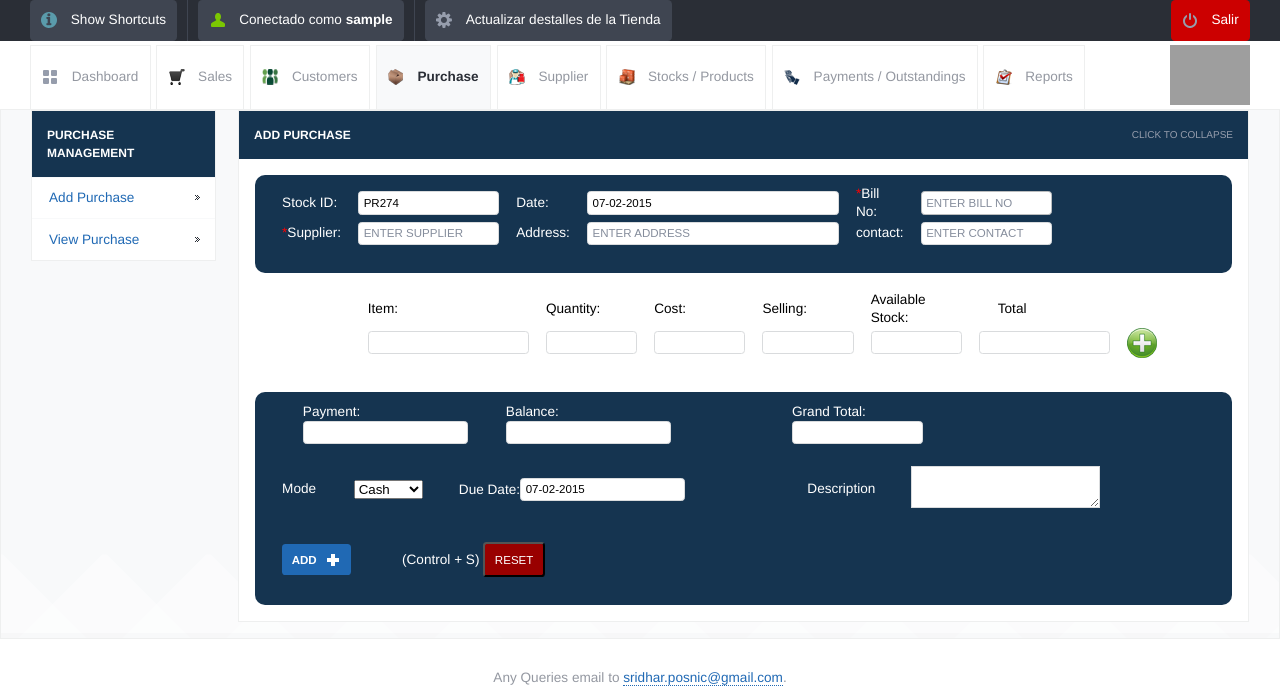
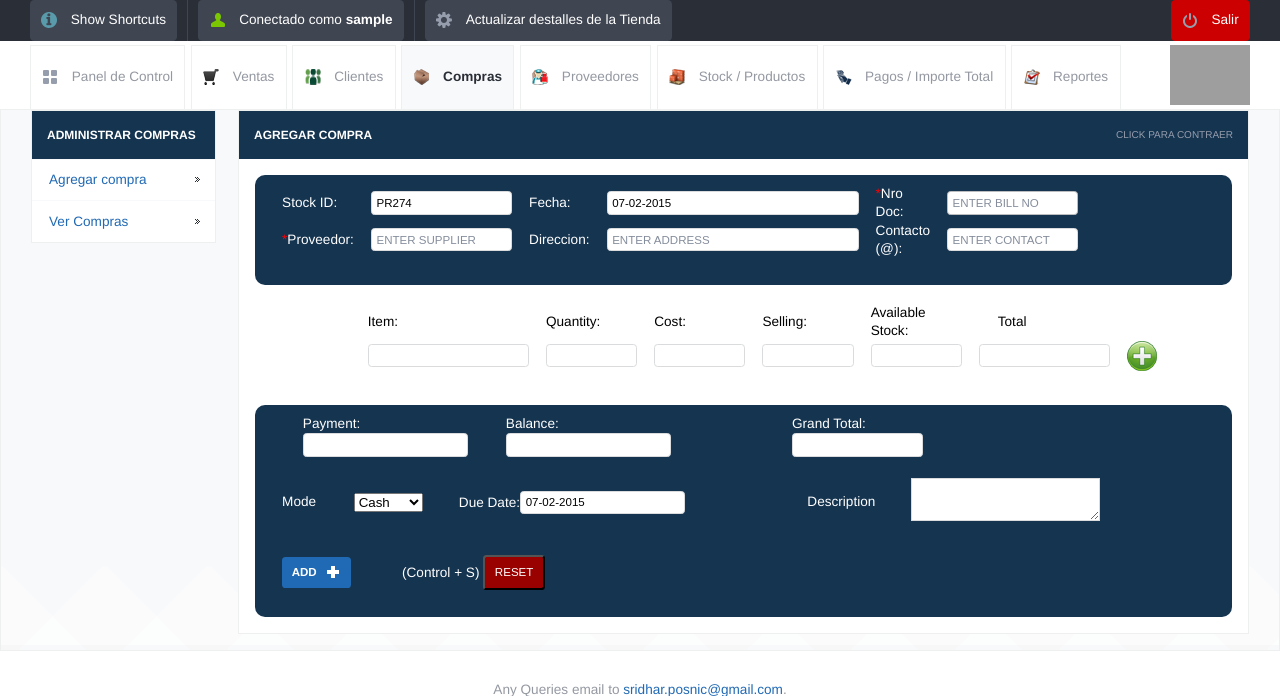
Before and after one commit to phant88/Almacenes, a PHP site: page /add_purchase.php in a window 1280 px wide. Shown: the top 696 px of the page. Run offline with PHP 8.4, Linux system fonts and the light colour scheme; the visitor is signed in with stand-in values (Sample User, id 1); data comes from the database, SQL or seed files in the repository; some web fonts are replaced; grey boxes are pictures that could not be loaded.

Commit message:
ACtualizacion de conexion a BD

```diff
--- a/add_purchase.php
+++ b/add_purchase.php
@@ -7,12 +7,10 @@ include_once("init.php");
 
 
 
-
 					));
 
 					$gump->filter_rules(array(
 							'supplier'    	  => 'trim|sanitize_string|mysql_escape'
-
 
 					));
 
@@ -23,18 +21,17 @@ include_once("init.php");
 						$cost    	= "";
 						$bill_no 	= "";
 
-
 					if($validated_data === false) {
 							echo $gump->get_readable_errors(true);
 					} else {
 							$username = $_SESSION['username'];
 
-							$stockid=mysql_real_escape_string($_POST['stockid']);
+							$stockid=mysqli_real_escape_string($db->getConnection(),$_POST['stockid']);
 
-							$bill_no =mysql_real_escape_string($_POST['bill_no']);
-							$supplier=mysql_real_escape_string($_POST['supplier']);
-							$address=mysql_real_escape_string($_POST['address']);
-							$contact=mysql_real_escape_string($_POST['contact']);
+							$bill_no =mysqli_real_escape_string($db->getConnection(),$_POST['bill_no']);
+							$supplier=mysqli_real_escape_string($db->getConnection(),$_POST['supplier']);
+							$address=mysqli_real_escape_string($db->getConnection(),$_POST['address']);
+							$contact=mysqli_real_escape_string($db->getConnection(),$_POST['contact']);
 							$stock_name=$_POST['stock_name'];
 
 							$count = $db->countOf("supplier_details", "supplier_name='$supplier'");
@@ -48,11 +45,11 @@ include_once("init.php");
 							$cost=$_POST['cost'];
 							$total=$_POST['total'];
 							$subtotal=$_POST['subtotal'];
-							$description=mysql_real_escape_string($_POST['description']);
-							$due=mysql_real_escape_string($_POST['duedate']);
-							$payment=mysql_real_escape_string($_POST['payment']);
-							$balance=mysql_real_escape_string($_POST['balance']);
-							$mode=mysql_real_escape_string($_POST['mode']);
+							$description=mysqli_real_escape_string($db->getConnection(),$_POST['description']);
+							$due=mysqli_real_escape_string($db->getConnection(),$_POST['duedate']);
+							$payment=mysqli_real_escape_string($db->getConnection(),$_POST['payment']);
+							$balance=mysqli_real_escape_string($db->getConnection(),$_POST['balance']);
+							$mode=mysqli_real_escape_string($db->getConnection(),$_POST['mode']);
 
 					$autoid=$_POST['stockid'];
 					$autoid1=$autoid;
@@ -69,25 +66,18 @@ include_once("init.php");
 
 			$db->query("insert into stock_details(stock_id,stock_name,stock_quatity,supplier_id,company_price,selling_price) values('$autoid','$stock_name[$i]',0,'$supplier',$cost[$i],$sell[$i])");
 
-
 			$db->query("INSERT INTO stock_entries(stock_id,stock_name, stock_supplier_name, quantity, company_price, selling_price, opening_stock, closing_stock, date, username, type, total, payment, balance, mode, description, due, subtotal,count1,billnumber) VALUES ( '$autoid1','$stock_name[$i]','$supplier',$quty[$i],$cost[$i],$sell[$i],0,$quty[$i],'$date','$username','entry',$total[$i],$payment,$balance,'$mode','$description','$due',$subtotal,$i+1,'$bill_no')");
 
 			}
 
 			else if($count==1)
 			{
-
 				$amount = $db->queryUniqueValue("SELECT quantity FROM stock_avail WHERE name='$stock_name[$i]'");
 				$amount1 = $amount + $quty[$i];
 				$db->execute("UPDATE stock_avail SET quantity=$amount1 WHERE name='$stock_name[$i]'");
 			$db->query("INSERT INTO stock_entries(stock_id,stock_name,stock_supplier_name,quantity,company_price,selling_price,opening_stock,closing_stock,date,username,type,total,payment,balance,mode,description,due,subtotal,count1,billnumber) VALUES ('$autoid1','$stock_name[$i]','$supplier',$quty[$i],$cost[$i],$sell[$i],$amount,$amount1,'$date','$username','entry',$total[$i],$payment,$balance,'$mode','$description','$due',$subtotal,$i+1,'$bill_no')");
 			//INSERT INTO `stock`.`stock_entries` (`id`, `stock_id`, `stock_name`, `stock_supplier_name`, `category`, `quantity`, `company_price`, `selling_price`, `opening_stock`, `closing_stock`, `date`, `username`, `type`, `salesid`, `total`, `payment`, `balance`, `mode`, `description`, `due`, `subtotal`, `count1`)
 			//VALUES (NULL, '$autoid1', '$stock_name[$i]', '$supplier', '', '$quantity', '$brate', '$srate', '$amount', '$amount1', '$mysqldate', 'sdd', 'entry', 'Sa45', '432.90', '2342.90', '24.34', 'cash', 'sdflj', '2010-03-25 12:32:02', '45645', '1');
-
-
-
-
-
 
             }
 }
@@ -99,7 +89,6 @@ include_once("init.php");
 
 ?>
 <!DOCTYPE html>
-
 <html lang="en">
 	<head>
 		<meta charset="utf-8">
@@ -156,7 +145,6 @@ $(function() {
 
 
 
-
 						});
 			$("#quty").blur(function()
 						{
@@ -181,21 +169,16 @@ $(function() {
 
 
 
-
 						});
 			$('#test1').jdPicker();
 			$('#test2').jdPicker();
-
-
 
 					var hauteur=0;
 					$('.code').each(function(){
 						if($(this).height()>hauteur) hauteur = $(this).height();
 					});
-
 					$('.code').each(function(){ $(this).height(hauteur); });
 				});
-
 			</script>
 			<script>
 			/*$.validator.setDefaults({
@@ -256,7 +239,6 @@ function numbersonly(e){
 			}
 
 
-
 			</script>
 			<script type="text/javascript">
 			function remove_row(o) {
@@ -297,7 +279,6 @@ function numbersonly(e){
 			document.getElementById(item+'st').value=code;
 			document.getElementById(item+'to').value=total;
 			document.getElementById('item').focus();
-
 			}else{
 			alert('Please Select An Item');
 			}
@@ -312,7 +293,6 @@ function numbersonly(e){
 			document.getElementById('main_grand_total').value=parseFloat(document.getElementById('grand_total').value);
 			document.getElementById(id+'to').value=document.getElementById('total').value;
 			document.getElementById(id+'id').value=id;
-
 			document.getElementById(id+'my_tot').value=document.getElementById('posnic_total').value
 			document.getElementById('quty').value="";
 			document.getElementById('cost').value="";
@@ -439,13 +419,10 @@ function balance_amount(){
 			document.getElementById('balance').value="";
 			}
 
-
 			}
 			</script>
-
 		</head>
 		<body>
-
 			<!-- TOP BAR -->
 			<?php include_once("tpl/top_bar.php"); ?>
 			<?php include_once("dist/bootstrap.php"); ?>
@@ -458,23 +435,13 @@ function balance_amount(){
 
 				<div class="page-full-width cf">
 
-			<ul id="tabs" class="fl">
-				<li><a href="dashboard.php" class="dashboard-tab">Dashboard</a></li>
-				<li><a href="view_sales.php" class="sales-tab">Sales</a></li>
-				<li><a href="view_customers.php" class=" customers-tab">Customers</a></li>
-				<li><a href="view_purchase.php" class="active-tab purchase-tab">Purchase</a></li>
-				<li><a href="view_supplier.php" class=" supplier-tab">Supplier</a></li>
-				<li><a href="view_product.php" class="stock-tab">Stocks / Products</a></li>
-				<li><a href="view_payments.php" class="payment-tab">Payments / Outstandings</a></li>
-				<li><a href="view_report.php" class="report-tab">Reports</a></li>
-			</ul> <!-- end tabs -->
+					<?php include_once("tpl/top_menu.php"); ?>
 
 					<!-- Change this image to your own company's logo -->
 					<!-- The logo will automatically be resized to 30px height. -->
 					<a href="#" id="company-branding-small" class="fr"><img src="<?php if(isset($_SESSION['logo'])) { echo "upload/".$_SESSION['logo'];}else{ echo "upload/posnic.png"; } ?>" alt="Point of Sale" /></a>
 
 					</div> <!-- end full-width -->
-
 					</div> <!-- end header -->
 
 
@@ -483,13 +450,12 @@ function balance_amount(){
 					<div id="content">
 
 						<div class="page-full-width cf">
-
 							<div class="side-menu fl">
 
-				<h3>Purchase Management</h3>
+								<h3>Administrar compras</h3>
 								<ul>
-					<li><a href="add_purchase.php">Add Purchase</a></li>
-					<li><a href="view_purchase.php">View Purchase </a></li>
+									<li><a href="add_purchase.php">Agregar compra</a></li>
+									<li><a href="view_purchase.php">Ver Compras </a></li>
 								</ul>
 
 								</div> <!-- end side-menu -->
@@ -500,9 +466,9 @@ function balance_amount(){
 
 										<div class="content-module-heading cf">
 
-						<h3 class="fl">Add Purchase</h3>
-						<span class="fr expand-collapse-text">Click to collapse</span>
-						<span class="fr expand-collapse-text initial-expand">Click to expand</span>
+											<h3 class="fl">Agregar Compra</h3>
+											<span class="fr expand-collapse-text">Click para contraer</span>
+											<span class="fr expand-collapse-text initial-expand">Click para expandir</span>
 
 											</div> <!-- end content-module-heading -->
 
@@ -545,20 +511,20 @@ function balance_amount(){
 																	<td>Stock ID:</td>
 																	<td><input name="stockid" type="text" id="stockid" readonly="readonly" maxlength="200"  class="round default-width-input" style="width:130px " value="<?php echo $autoid ?>" /></td>
 
-                      <td>Date:</td>
+																	<td>Fecha:</td>
 																	<td><input  name="date" id="test1" placeholder="" value="<?php echo date('d-m-Y');?>" type="text" id="name" maxlength="200"  class="round default-width-input"  /></td>
-                      <td><span class="man">*</span>Bill No:</td>
+																	<td><span class="man">*</span>Nro Doc:</td>
 																	<td><input name="bill_no" placeholder="ENTER BILL NO" type="text" id="bill_no" maxlength="200"  class="round default-width-input" style="width:120px " /></td>
 
 																</tr>
 																<tr>
-                      <td><span class="man">*</span>Supplier:</td>
+																	<td><span class="man">*</span>Proveedor:</td>
 																	<td><input name="supplier" placeholder="ENTER SUPPLIER" type="text" id="supplier"  maxlength="200"  class="round default-width-input"  style="width:130px " /></td>
 
-                      <td>Address:</td>
+																	<td>Direccion:</td>
 																	<td><input name="address" placeholder="ENTER ADDRESS" type="text" id="address" maxlength="200"  class="round default-width-input"  /></td>
 
-                      <td>contact:</td>
+																	<td>Contacto (@):</td>
 																	<td><input name="contact" placeholder="ENTER CONTACT" type="text" id="contact1" maxlength="200"  class="round default-width-input" onkeypress="return numbersonly(event)" style="width:120px " /></td>
 
 																</tr>
@@ -671,6 +637,5 @@ function balance_amount(){
 												<p>Any Queries email to <a href="mailto:sridhar.posnic@gmail.com?subject=Stock%20Management%20System">sridhar.posnic@gmail.com</a>.</p>
 
 												</div> <!-- end footer -->
-
 											</body>
 										</html>
--- a/config.php
+++ b/config.php
@@ -1 +1 @@
-<?php $config["database"] = "Integral"; $config["host"]= "192.168.1.37";$config["username"]= "homestead"; $config["password"]= "secret";?>
+<?php $config["database"] = "posnic"; $config["host"]= "localhost";$config["username"]= "homestead"; $config["password"]= "secret";?>
--- a/index.php
+++ b/index.php
@@ -148,8 +148,7 @@ if(isset($_SESSION['username'])) {
 
 			<br/>
 
-                </form><div style="margin-left: 400px">
-				<script>(function(d, s, id) {
+
 
 
 
--- a/lib/db.class.php
+++ b/lib/db.class.php
@@ -31,7 +31,7 @@
       $this->mtStart    = $this->getMicroTime();
       $this->nbQueries  = 0;
       $this->lastResult = NULL;
-      $this->connection = mysqli_connect($server, $user, $pass,"Integral",33060);
+      $this->connection = mysqli_connect($server, $user, $pass,"posnic",33060);
      /*$myconnection =  mysql_select_db($base)              ;*/
 
       if ($this->connection==FALSE) {
@@ -64,7 +64,7 @@
     function execute($query, $debug = -1)
     {
       $this->nbQueries++;
-      mysql_query($query) or $this->debugAndDie($query);
+      mysqli_query($this->connection,$query) or $this->debugAndDie($query);
 
       $this->debug($debug, $query);
     }
```
Also changed, not shown: view_customersdetailexample.php (+95 -367 lines), view_purchase.php (+12 -13 lines). Lines whose indentation alone changed are shown as unchanged.
